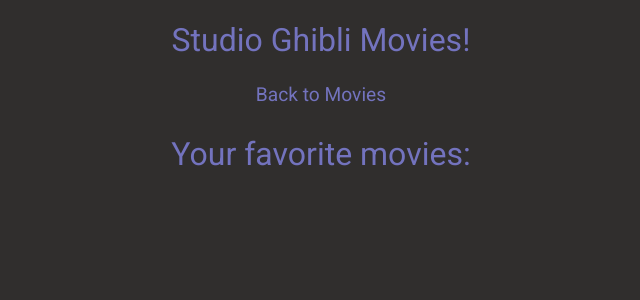
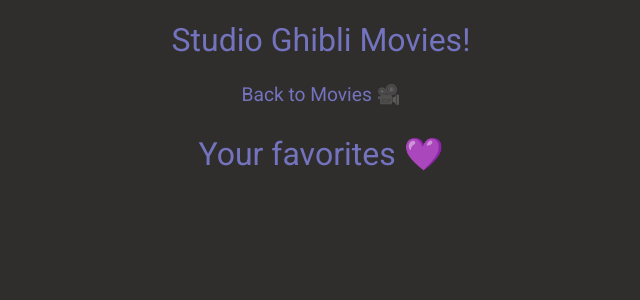
Before and after one commit to Vadfinnsinte/Studio-ghibli-movies, a React (Vite) app: page /#/favorites in a window 1280 px wide. Shown: the top 300 px of the page, without its empty margins (319-959 px from the left). Built offline with nearby package versions, Linux system fonts and the light colour scheme; a web font is replaced by a local one.

Commit message:
fixat lite i CSSen

```diff
--- a/src/components/Favorites.tsx
+++ b/src/components/Favorites.tsx
@@ -17,8 +17,8 @@
     return (
         <>
         <div className='get-search'>
-        <NavLink to="/" className='favorite'  >Back to Movies</NavLink>
-        <h1>Your favorite movies: </h1>
+        <NavLink to="/" className='favorite'  >Back to Movies 🎥 </NavLink>
+        <h1>Your favorites 💜</h1>
 
 
         </div>
```
